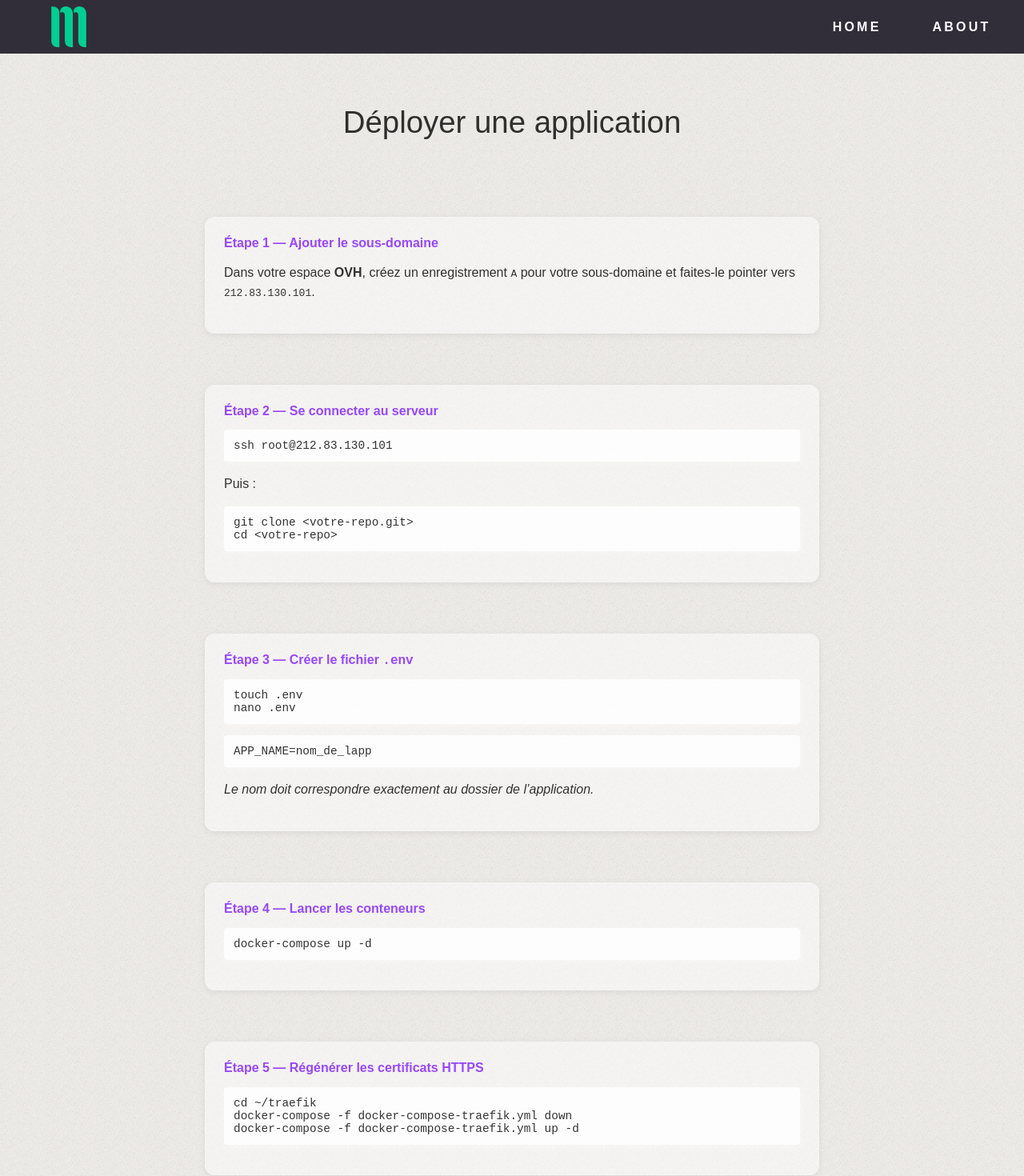
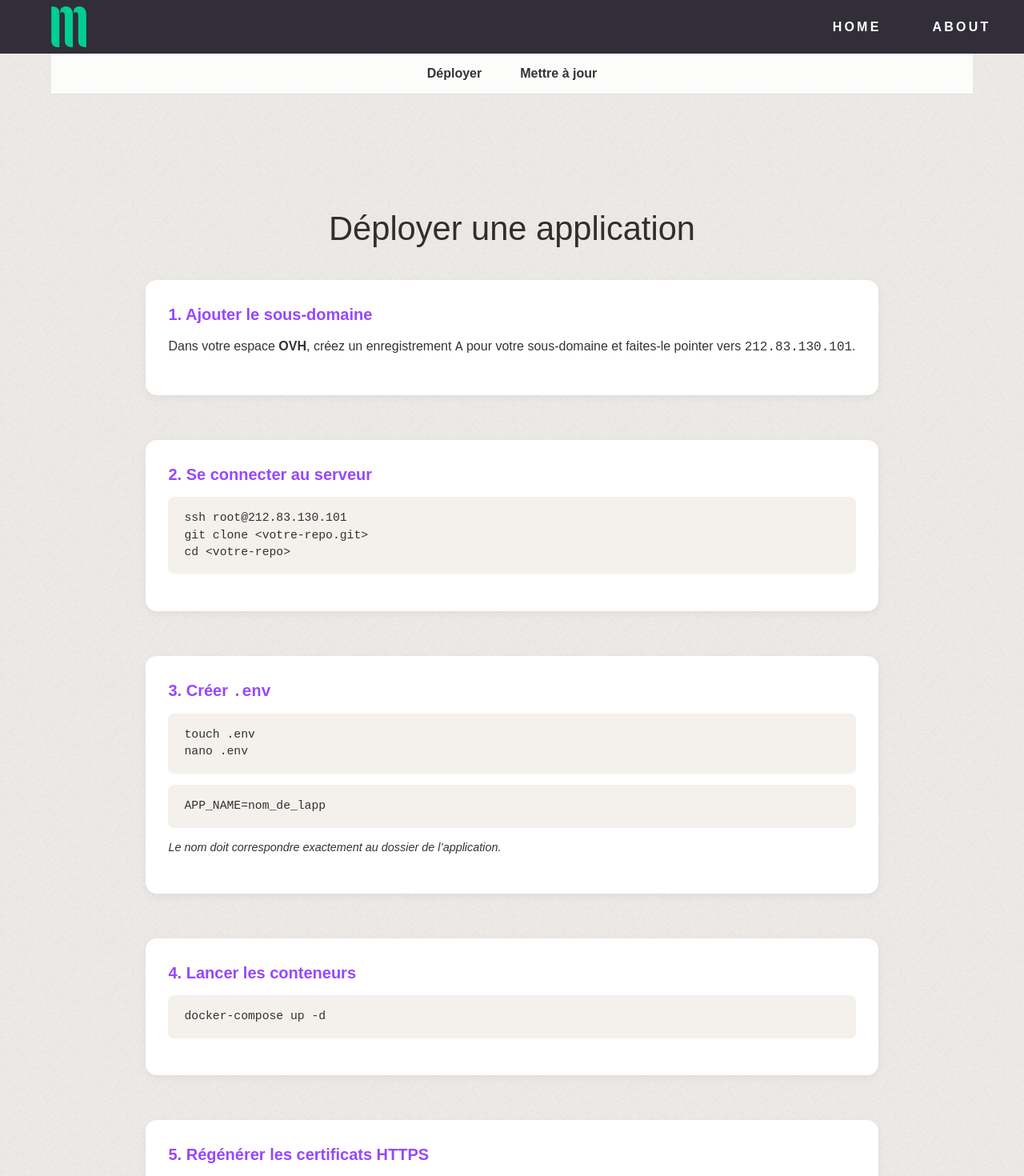
Before and after one commit to Magjic0/Manifesto-doc, a SvelteKit app: page /doc in a window 1280 px wide. Shown: the top 1470 px of the page at 80% size. Built offline with nearby package versions, Linux system fonts and the light colour scheme.

Commit message:
last commit doc

```diff
--- a/src/routes/doc/+page.svelte
+++ b/src/routes/doc/+page.svelte
@@ -1,91 +1,125 @@
-<article class="doc text-column">
+<script lang="ts">
+    export const prerender = true;
+</script>
+
+<!-- ░░░ Sommaire — collé en haut, centré ░░░ -->
+<nav class="toc" aria-label="Sommaire">
+    <a href="#deploy">Déployer</a>
+    <a href="#update">Mettre à jour</a>
+</nav>
+
+<article class="doc">
+
+    <!-- =========== Bloc DÉPLOYER =========== -->
+    <section id="deploy">
         <h1>Déployer une application</h1>
 
-    <!-- Étape 1 -->
-    <section class="step">
-        <h2>Étape&nbsp;1&nbsp;— Ajouter le sous‑domaine</h2>
-        <p>
-            Dans votre espace <strong>OVH</strong>, créez un enregistrement
-            <code>A</code> pour votre sous‑domaine et faites‑le pointer vers
-            <code>212.83.130.101</code>.
-        </p>
-    </section>
+        <div class="steps">
+            <article class="step">
+                <h2>1. Ajouter le sous‑domaine</h2>
+                <p>Dans votre espace <strong>OVH</strong>, créez un enregistrement <code>A</code> pour votre sous‑domaine et faites‑le pointer vers <code>212.83.130.101</code>.</p>
+            </article>
 
-    <!-- Étape 2 -->
-    <section class="step">
-        <h2>Étape&nbsp;2&nbsp;— Se connecter au serveur</h2>
-        <pre><code class="language-bash">ssh root@212.83.130.101</code></pre>
-        <p>Puis&nbsp;:</p>
-        <pre><code class="language-bash">git clone &lt;votre‑repo.git&gt;
+            <article class="step">
+                <h2>2. Se connecter au serveur</h2>
+                <pre><code class="language-bash">ssh root@212.83.130.101
+git clone &lt;votre‑repo.git&gt;
 cd &lt;votre‑repo&gt;</code></pre>
-    </section>
+            </article>
 
-    <!-- Étape 3 -->
-    <section class="step">
-        <h2>Étape&nbsp;3&nbsp;— Créer le fichier <code>.env</code></h2>
+            <article class="step">
+                <h2>3. Créer <code>.env</code></h2>
                 <pre><code class="language-bash">touch .env
 nano .env</code></pre>
                 <pre><code class="language-env">APP_NAME=nom_de_lapp</code></pre>
-        <p><em>Le nom doit correspondre exactement au dossier de l’application.</em></p>
-    </section>
+                <p class="note">Le nom doit correspondre exactement au dossier de l’application.</p>
+            </article>
 
-    <!-- Étape 4 -->
-    <section class="step">
-        <h2>Étape&nbsp;4&nbsp;— Lancer les conteneurs</h2>
+            <article class="step">
+                <h2>4. Lancer les conteneurs</h2>
                 <pre><code class="language-bash">docker-compose up -d</code></pre>
-    </section>
+            </article>
 
-    <!-- Étape 5 -->
-    <section class="step">
-        <h2>Étape&nbsp;5&nbsp;— Régénérer les certificats&nbsp;HTTPS</h2>
+            <article class="step">
+                <h2>5. Régénérer les certificats HTTPS</h2>
                 <pre><code class="language-bash">cd ~/traefik
 docker-compose -f docker-compose-traefik.yml down
 docker-compose -f docker-compose-traefik.yml up -d</code></pre>
+            </article>
+        </div>
     </section>
 
+    <!-- =========== Bloc UPDATE =========== -->
+    <section id="update">
         <h1>Mettre à jour une application</h1>
 
-    <!-- Update Étape 1 -->
-    <section class="step">
-        <h2>Étape&nbsp;1&nbsp;— Se connecter et se placer dans le dossier</h2>
+        <div class="steps">
+            <article class="step">
+                <h2>1. Se connecter et se placer dans le dossier</h2>
                 <pre><code class="language-bash">ssh root@212.83.130.101
 cd /var/www/nom_de_lapp</code></pre>
-    </section>
+            </article>
 
-    <!-- Update Étape 2 -->
-    <section class="step">
-        <h2>Étape&nbsp;2&nbsp;— Mettre à jour et reconstruire</h2>
+            <article class="step">
+                <h2>2. Mettre à jour et reconstruire</h2>
                 <pre><code class="language-bash">docker-compose down
 git pull
 docker-compose up -d --build</code></pre>
+            </article>
+        </div>
     </section>
 </article>
 
 <style>
-    .doc {
-        gap: 2rem;
-        padding: 2rem 0;
+    /* ---------- Sommaire ---------- */
+    .toc{
+        position:sticky; top:0;
+        display:flex; gap:3rem; justify-content:center;
+        padding:.75rem 1rem; background:rgba(255,255,255,.85);
+        backdrop-filter:blur(6px); border-bottom:1px solid #ddd;
+        z-index:20;
     }
+    .toc a{
+        font-weight:600; text-decoration:none; color:var(--color-text);
+        position:relative; padding:.25rem 0;
+    }
+    .toc a::after{
+        content:''; position:absolute; left:0; bottom:-3px;
+        width:100%; height:2px; background:var(--color-theme-2);
+        transform-origin:left; transform:scaleX(0); transition:transform .2s;
+    }
+    .toc a:hover,
+    .toc a:focus{ color:var(--color-theme-2);}
+    .toc a:hover::after{ transform:scaleX(1);}
 
-    .step {
-        background-color: rgba(255, 255, 255, 0.45);
-        border-radius: 12px;
-        box-shadow: 0 2px 8px rgb(0 0 0 / 8%);
-        padding: 1.5rem;
-        margin-top: 2rem;
+    /* ---------- Conteneur doc ---------- */
+    .doc{ max-width:64rem; margin:0 auto; padding:5rem 1.5rem 8rem; }
+    h1{ font-size:clamp(1.9rem,3.5vw,2.6rem); margin:4rem 0 2.5rem; text-align:center; }
+    h2{ font-size:1.25rem; margin:0 0 1rem; color:var(--color-theme-2); font-weight:600; }
+
+    /* ---------- Grille des steps ---------- */
+    .steps{ display:grid; gap:3rem; }
+    .step{
+        background:#fff; border-radius:14px;
+        box-shadow:0 3px 10px rgb(0 0 0 / 6%);
+        padding:2rem 1.75rem; overflow:hidden;
     }
+    .note{ margin-top:.75rem; font-size:.9rem; font-style:italic; }
 
-    .step h2 {
-        margin-top: 0;
-        color: var(--color-theme-2);
-        font-weight: 600;
+    /* ---------- Code blocks ---------- */
+    pre{
+        background:var(--color-bg-1); border-radius:8px;
+        padding:1rem 1.25rem; font-size:.92rem;
+        overflow-x:auto; line-height:1.45;
     }
+    code{ font-family:var(--font-mono); }
 
-    pre {
-        background-color: rgba(255, 255, 255, 0.8);
-        border-radius: 4px;
-        padding: 0.75rem;
-        overflow-x: auto;
-        font-size: 0.9rem;
+    /* ---------- Responsive ---------- */
+    @media(min-width:900px){
+        .steps{ gap:3.5rem; }
+    }
+    @media(max-width:600px){
+        .toc{ gap:1.5rem; padding:.6rem; }
+        .step{ padding:1.5rem 1.25rem; }
     }
 </style>
```
Lines whose indentation alone changed are shown as unchanged.
